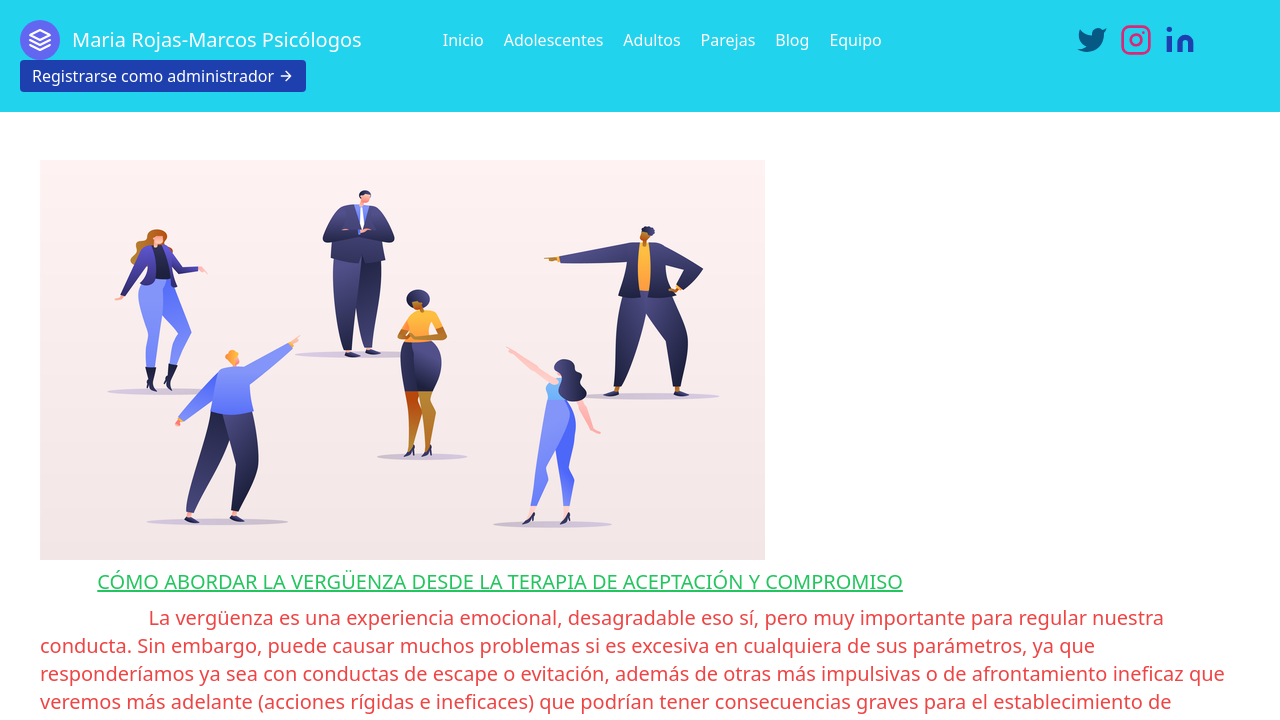
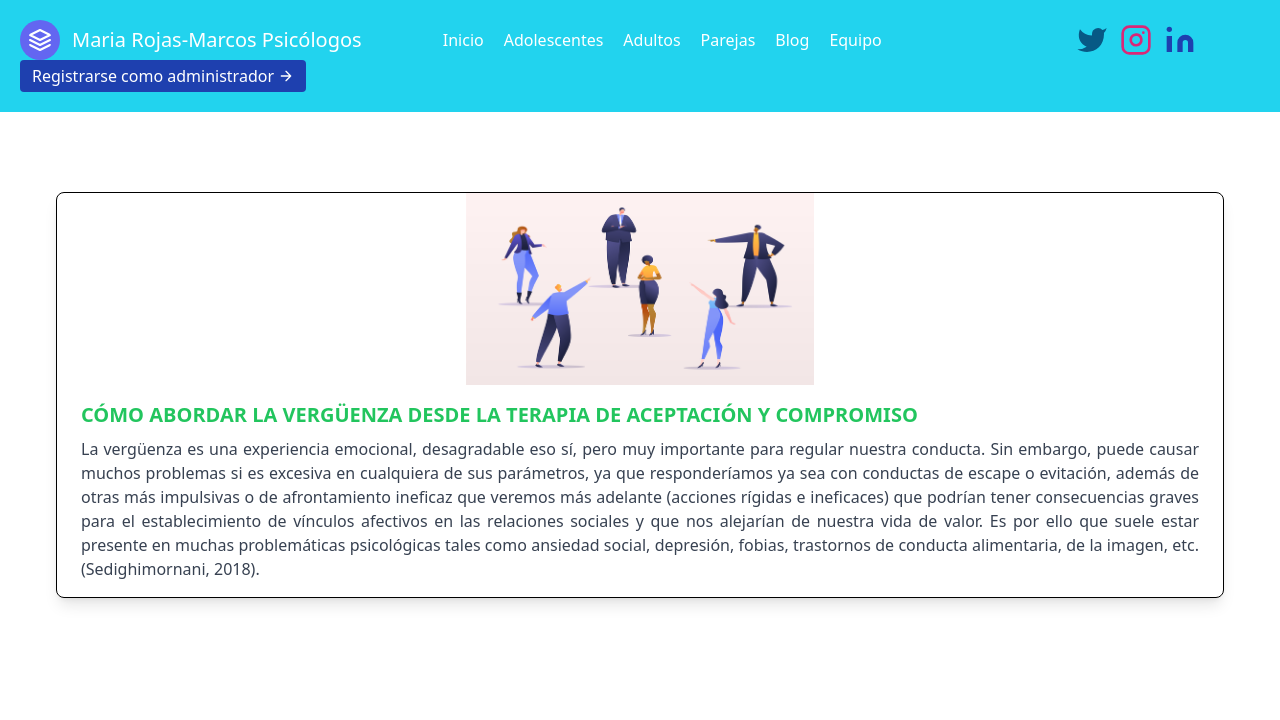
Before and after one commit to juaalvcam/MariaRojasMarcosPsicologos, a Django app: page /blog/ in a window 1280 px wide. Shown: the top 720 px of the page. Run offline with Django 4.2, Linux system fonts and the light colour scheme; data comes from the database, SQL or seed files in the repository; both versions use the stored data as it was after the commit; some libraries are stand-ins or nearby versions; grey boxes are pictures that could not be loaded.

Commit message:
Update blog template and views.py

```diff
--- a/psicoMRM/templates/blog.html
+++ b/psicoMRM/templates/blog.html
@@ -1,5 +1,4 @@
-{% extends 'base.html' %}
-{% load filters %}
+{% extends 'base.html' %} {% load filters %}
 <div class="text-center">
   {% block content %} {% if user.is_superuser %}
   <!-- Modal toggle -->
@@ -115,28 +114,42 @@
           }
         });
       });
+
+      // Verifica si hay errores en el formulario
+      var formErrors = document.querySelectorAll(
+        ".text-red-500.text-sm.italic"
+      );
+      // Si hay errores, muestra el modal automáticamente
+      if (formErrors.length > 0) {
+        var modal = document.getElementById("authentication-modal");
+        if (modal) {
+          modal.classList.remove("hidden");
+        }
+      }
     });
   </script>
   {% endif %}
   <!-- ARTICULOS-->
   {% if articulos %}
   <div class="ml-10 mr-10 mt-12">
-    <div class="items-center justify-center">
+    <div class="flex flex-wrap justify-center">
       {% for dato in articulos %}
-      <div class="mt-8">
-        <img src="{{ STATIC_URL }}{{ dato.imagen }}" alt="" />
-        <div class="mt-2">
-          <p class="text-lg mt-2 text-white">
-            Título:
-            <span class="text-green-500 text-xl hover:text-green-200 underline"
-              >{{ dato.titulo }}</span
-            >
-          </p>
-          <p class="text-lg mt-2 text-white">
-            Descripción:
-            <a class="text-lg mt-2 hover:text-blue-500 text-white">
-              <span class="text-red-500 text-xl">{{ dato.descripcion }}</span>
-            </a>
+      <div
+        class="flex flex-col bg-white rounded-lg shadow-lg overflow-hidden mx-4 my-8 border border-black"
+      >
+        <div class="flex-shrink-0">
+          <img
+            class="h-48 w-full object-contain"
+            src="{{ STATIC_URL }}{{ dato.imagen }}"
+            alt=""
+          />
+        </div>
+        <div class="px-6 py-4">
+          <div class="font-bold text-xl mb-2 text-green-500">
+            {{ dato.titulo }}
+          </div>
+          <p class="text-gray-700 text-base text-justify">
+            {{ dato.descripcion }}
           </p>
         </div>
       </div>
--- a/psicoMRM/views.py
+++ b/psicoMRM/views.py
@@ -91,22 +91,20 @@ def logout_session(request):
 # BLOG
 def blog(request):
     form = BlogForm()
-    lista = []  # lista para ir añadiendo los artículos
     articulos = Articulo.objects.all()
     if request.method == "POST":
         form = BlogForm(request.POST, request.FILES)
         if form.is_valid():
             imagen = form.cleaned_data["imagen"]
             try:
-                articulo = Articulo.objects.create(
+                Articulo.objects.create(
                     titulo=form.cleaned_data["titulo"],
                     descripcion=form.cleaned_data["descripcion"],
                     imagen=imagen
                 )
-                lista.append(articulo)
             except IntegrityError:
                 form.add_error('titulo', 'Este título ya existe.')
-                return render(request, "blog.html", {"articulos": lista, "form": form, 'STATIC_URL': settings.STATIC_URL})
+                return render(request, "blog.html", {"articulos": articulos, "form": form, 'STATIC_URL': settings.STATIC_URL})
         return render(request, "blog.html", {"articulos": articulos, "form": form, 'STATIC_URL': settings.STATIC_URL})
     else:
         return render(request, "blog.html", {"articulos": articulos, "form": form, 'STATIC_URL': settings.STATIC_URL})
```
Also changed, not shown: db.sqlite3.
